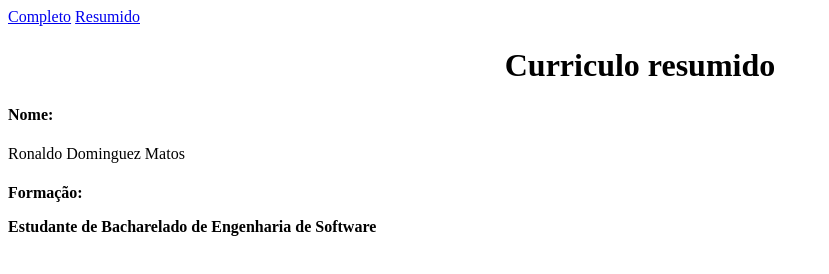
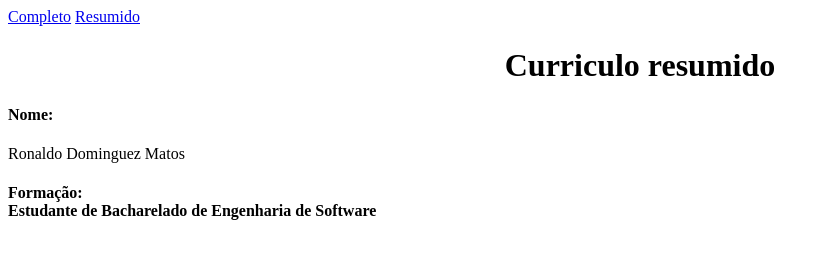
Before and after one commit to haejeog/SitePessoal, a plain HTML site: page index2.html in a window 1280 px wide. Shown: the whole page, without its empty margins (0-829 px from the left). Drawn offline with Linux system fonts and the light colour scheme.

Commit message:
Update index2.html

```diff
--- a/index2.html
+++ b/index2.html
@@ -14,7 +14,7 @@
 
 <h4><b>Nome:</b><br></h4>Ronaldo Dominguez Matos </br>
 
-<h4><b>Formação:</b><br><p> Estudante de Bacharelado de Engenharia de Software </p>
+<h4><b>Formação:</b> <br> Estudante de Bacharelado de Engenharia de Software </br>
 
 
 </body>
```
